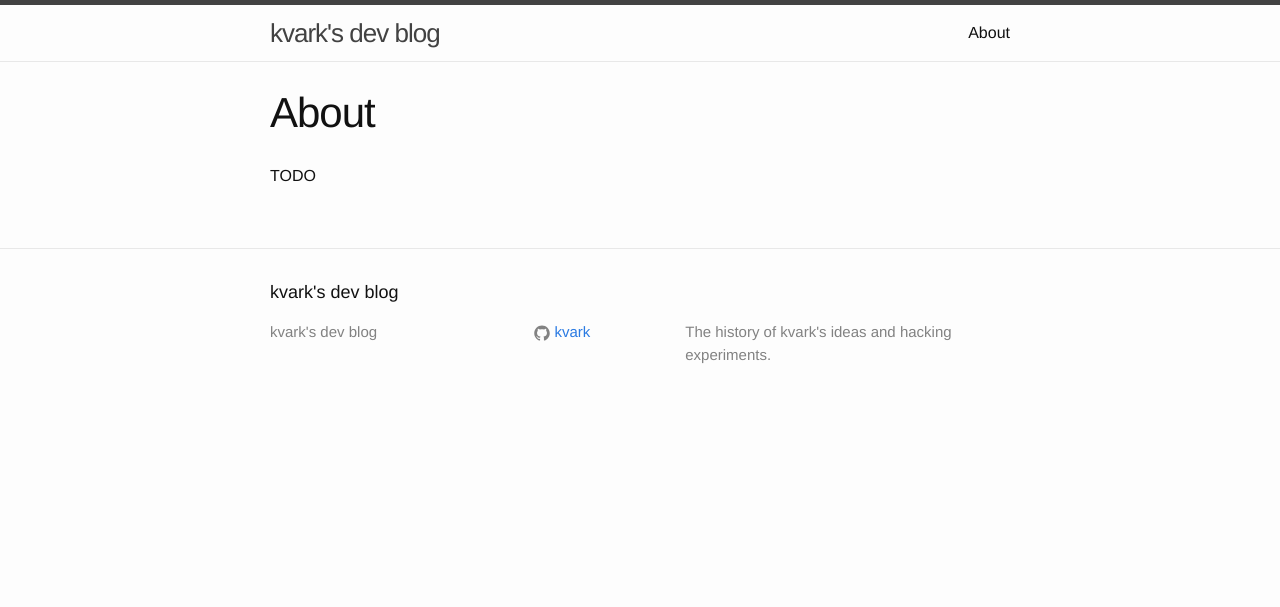
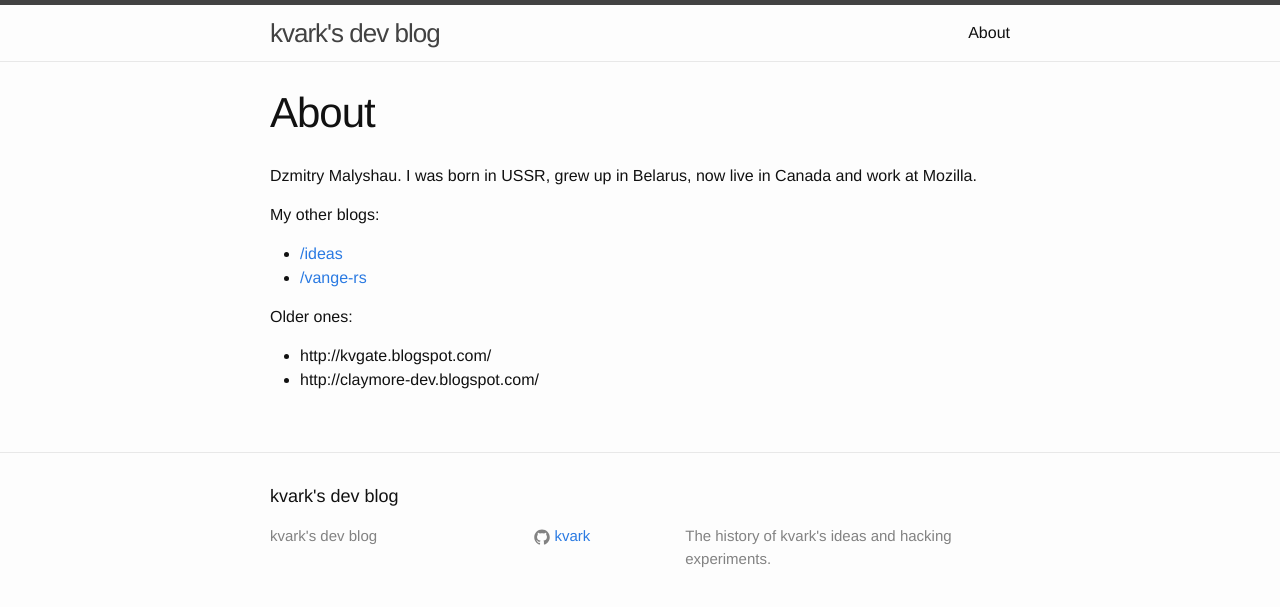
Before and after one commit to kvark/kvark.github.io, a Jekyll site: the page built from about.md, in a window 1280 px wide. Shown: the top 607 px of the page. Built offline with Jekyll 4.4.1, drawn with Linux system fonts in a browser that asks for light colours.

Commit message:
Fill out the about

```diff
--- a/about.md
+++ b/about.md
@@ -4,4 +4,13 @@ title: About
 permalink: /about/
 ---
 
-TODO
+Dzmitry Malyshau.
+I was born in USSR, grew up in Belarus, now live in Canada and work at Mozilla.
+
+My other blogs:
+  - [/ideas](https://kvark.github.io/ideas)
+  - [/vange-rs](https://kvark.github.io/vange-rs)
+
+Older ones:
+  - http://kvgate.blogspot.com/
+  - http://claymore-dev.blogspot.com/
```
